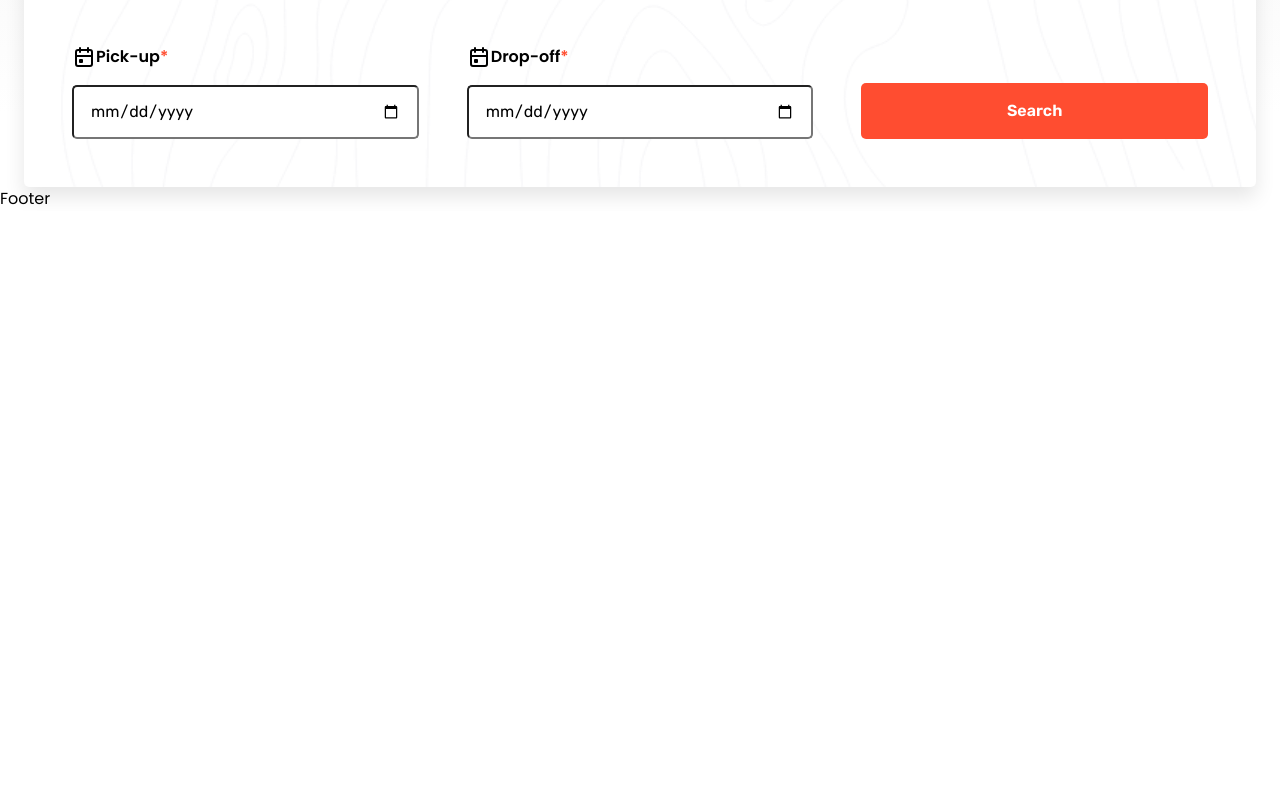
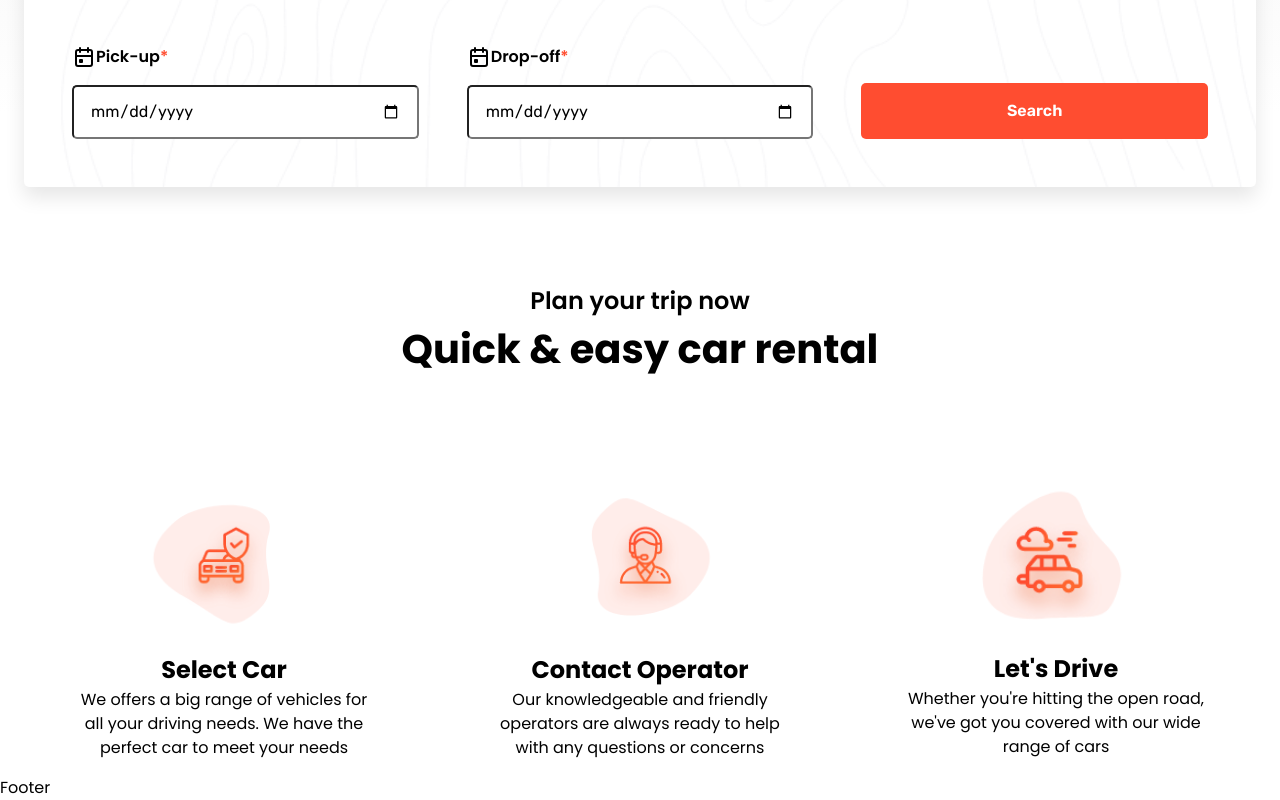
Before and after one commit to RobertoMada/react-car-rental, a React (Vite) app: page / in a window 1280 px wide. Shown: the part 982-1782 px from the top of the page. Before the commit the page ends 1193 px from the top, so only its background shows below. Built offline with nearby package versions, Linux system fonts and the light colour scheme.

Commit message:
plant trip section

```diff
--- a/src/Pages/Home.jsx
+++ b/src/Pages/Home.jsx
@@ -1,12 +1,14 @@
 import React from "react";
 import Hero from "../components/Hero";
 import BookCar from "../components/BookCar";
+import PlanTrip from "../components/PlanTrip";
 
 const Home = () => {
   return (
     <>
       <Hero />
       <BookCar />
+      <PlanTrip />
     </>
   );
 };
--- /dev/null
+++ b/src/components/PlanTrip.jsx
@@ -0,0 +1,47 @@
+import React from "react";
+import SelectCar from "../images/plan/icon1.png";
+import Contact from "../images/plan/icon2.png";
+import Drive from "../images/plan/icon3.png";
+
+const PlanTrip = () => {
+  return (
+    <section className="plan-section">
+      <div className="container">
+        <div className="plan-content">
+          <div className="plan-content__title">
+            <h3>Plan your trip now</h3>
+            <h2>Quick & easy car rental</h2>
+          </div>
+          <div className="plan-content__cards">
+            <div className="plan-content__cards__content">
+              <img src={SelectCar} alt="select car" />
+              <h3>Select Car</h3>
+              <p>
+                We offers a big range of vehicles for all your driving needs. We
+                have the perfect car to meet your needs
+              </p>
+            </div>
+            <div className="plan-content__cards__content">
+              <img src={Contact} alt="contatct operator" />
+              <h3>Contact Operator</h3>
+              <p>
+                Our knowledgeable and friendly operators are always ready to
+                help with any questions or concerns
+              </p>
+            </div>
+            <div className="plan-content__cards__content">
+              <img src={Drive} alt="let's drive" />
+              <h3>Let's Drive</h3>
+              <p>
+                Whether you're hitting the open road, we've got you covered with
+                our wide range of cars
+              </p>
+            </div>
+          </div>
+        </div>
+      </div>
+    </section>
+  );
+};
+
+export default PlanTrip;
--- /dev/null
+++ b/src/styles/PlanTripStyles/_index.scss
@@ -0,0 +1 @@
+@forward "./plantrip";
--- /dev/null
+++ b/src/styles/PlanTripStyles/_plantrip.scss
@@ -0,0 +1,53 @@
+@use "../global/" as *;
+
+.plan-section {
+  background-color: $bg-white;
+  margin-top: 6rem;
+}
+
+.plan-content {
+  &__title {
+    text-align: center;
+
+    h3 {
+      font-size: $fs-600;
+      font-weight: 600;
+    }
+
+    h2 {
+      font-size: $fs-800;
+      font-family: $title-font;
+    }
+  }
+
+  &__cards {
+    margin-top: 5rem;
+    display: grid;
+    grid-template-columns: 1fr 1fr 1fr;
+    gap: 1rem;
+
+    @media (max-width: 900px) {
+      grid-template-columns: 1fr 1fr;
+    }
+
+    @media (max-width: 650px) {
+      grid-template-columns: 1fr;
+      margin-top: 2rem;
+      gap: 0;
+    }
+
+    &__content {
+      text-align: center;
+      padding: 1rem clamp(2rem, 4vw, 5rem);
+
+      img {
+        width: 170px;
+      }
+
+      h3 {
+        font-size: $fs-600;
+        white-space: nowrap;
+      }
+    }
+  }
+}
--- a/src/styles/styles.css
+++ b/src/styles/styles.css
@@ -683,4 +683,50 @@ body {
 }
 .booking-modal__personal-info__form button:hover {
   box-shadow: 0 10px 15px rgba(255, 83, 48, 0.35);
+}
+
+.plan-section {
+  background-color: #ffffff;
+  margin-top: 6rem;
+}
+
+.plan-content__title {
+  text-align: center;
+}
+.plan-content__title h3 {
+  font-size: 1.5rem;
+  font-weight: 600;
+}
+.plan-content__title h2 {
+  font-size: 2.5rem;
+  font-family: "Poppins", sans-serif;
+}
+.plan-content__cards {
+  margin-top: 5rem;
+  display: grid;
+  grid-template-columns: 1fr 1fr 1fr;
+  gap: 1rem;
+}
+@media (max-width: 900px) {
+  .plan-content__cards {
+    grid-template-columns: 1fr 1fr;
+  }
+}
+@media (max-width: 650px) {
+  .plan-content__cards {
+    grid-template-columns: 1fr;
+    margin-top: 2rem;
+    gap: 0;
+  }
+}
+.plan-content__cards__content {
+  text-align: center;
+  padding: 1rem clamp(2rem, 4vw, 5rem);
+}
+.plan-content__cards__content img {
+  width: 170px;
+}
+.plan-content__cards__content h3 {
+  font-size: 1.5rem;
+  white-space: nowrap;
 }/*# sourceMappingURL=styles.css.map */
--- a/src/styles/styles.scss
+++ b/src/styles/styles.scss
@@ -4,3 +4,4 @@
 @forward "../styles/HeroStyles";
 @forward "../styles/BookCarStyles";
 @forward "../styles/BookModalStyles";
+@forward "../styles/PlanTripStyles";
```
Also changed, not shown: 1 other file (tests, documents, lock files or other folders).
